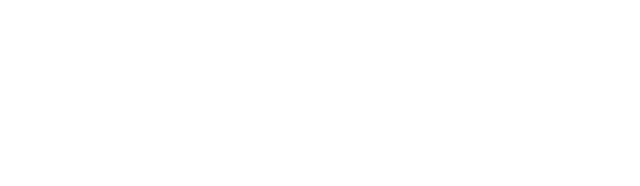
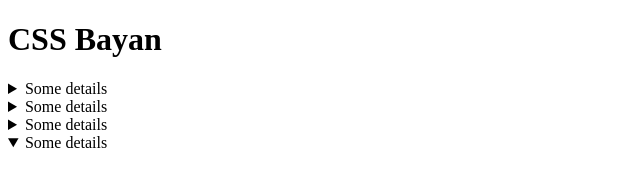
Before and after one commit to Arheil/cssBayan, a plain HTML site: page cssBayan/index.html in a window 1280 px wide. Shown: the whole page, without its empty margins (0-640 px from the left). Drawn offline with Linux system fonts and the light colour scheme.

Commit message:
feat: add basic page layout

```diff
--- a/cssBayan/index.html
+++ b/cssBayan/index.html
@@ -1,12 +1,32 @@
 <!DOCTYPE html>
 <html lang="en">
-<head>
-  <meta charset="UTF-8">
-  <meta http-equiv="X-UA-Compatible" content="IE=edge">
-  <meta name="viewport" content="width=device-width, initial-scale=1.0">
-  <title>cssBayan</title>
-</head>
-<body>
+  <head>
+    <meta charset="UTF-8" />
+    <meta http-equiv="X-UA-Compatible" content="IE=edge" />
+    <meta name="viewport" content="width=device-width, initial-scale=1.0" />
+    <link rel="preconnect" href="https://fonts.googleapis.com">
+<link rel="preconnect" href="https://fonts.gstatic.com" crossorigin>
+<link href="https://fonts.googleapis.com/css2?family=Montserrat:wght@400;600&display=swap" rel="stylesheet">
+    <link rel="stylesheet" href="style.css" />
+    <title>cssBayan</title>
+  </head>
+  <body>
+    <div class="container">
+      <h1>CSS Bayan</h1>
+      <details>
+        <summary>Some details</summary>
+      </details>
+      <details>
+        <summary>Some details</summary>
+      </details>
+      <details>
+        <summary>Some details</summary>
+      </details>
+      <details open>
+        <summary>Some details</summary>
+      </details>
+    </div>
 
-</body>
+    <script src="./main.js"></script>
+  </body>
 </html>
```
